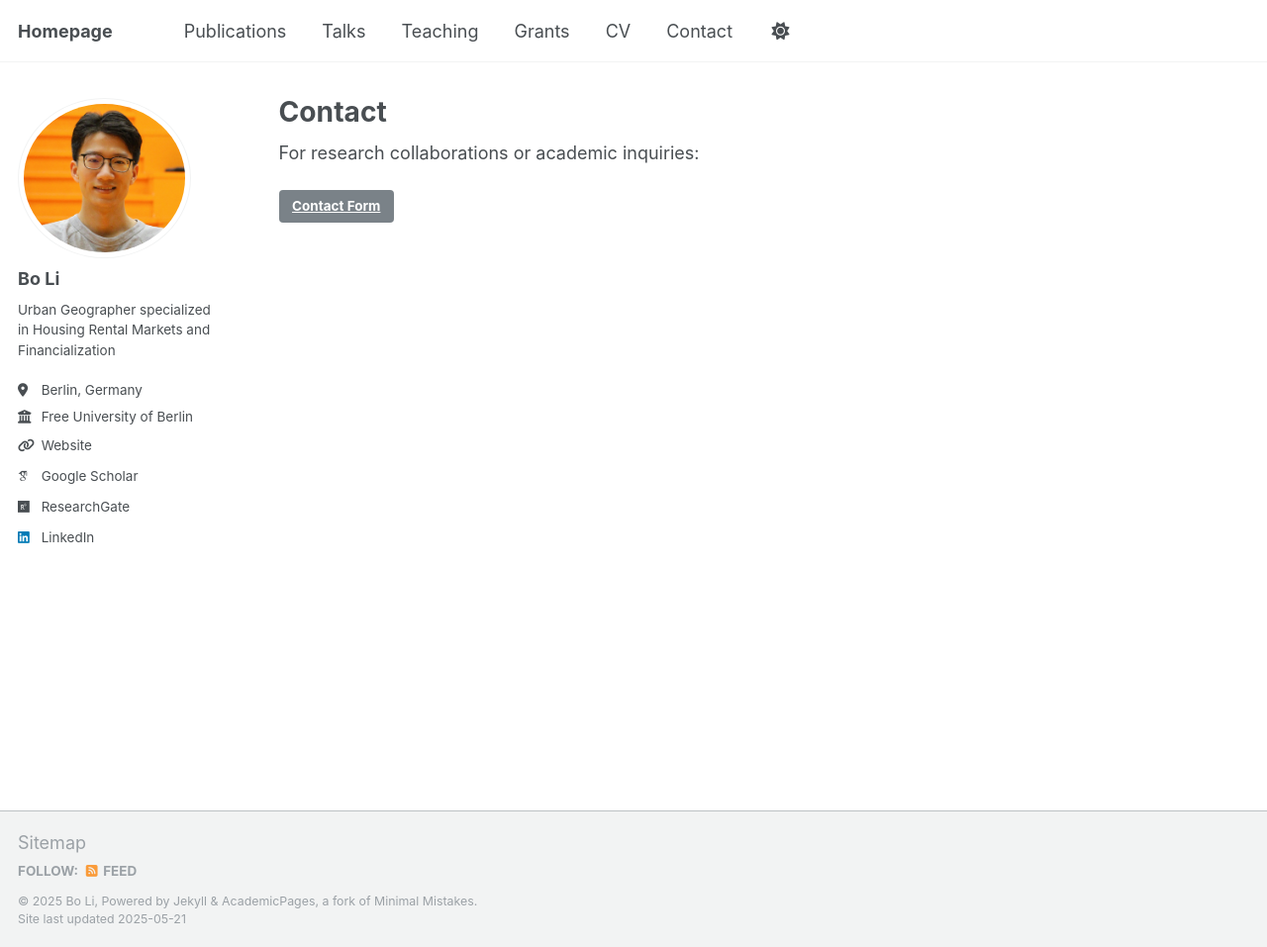
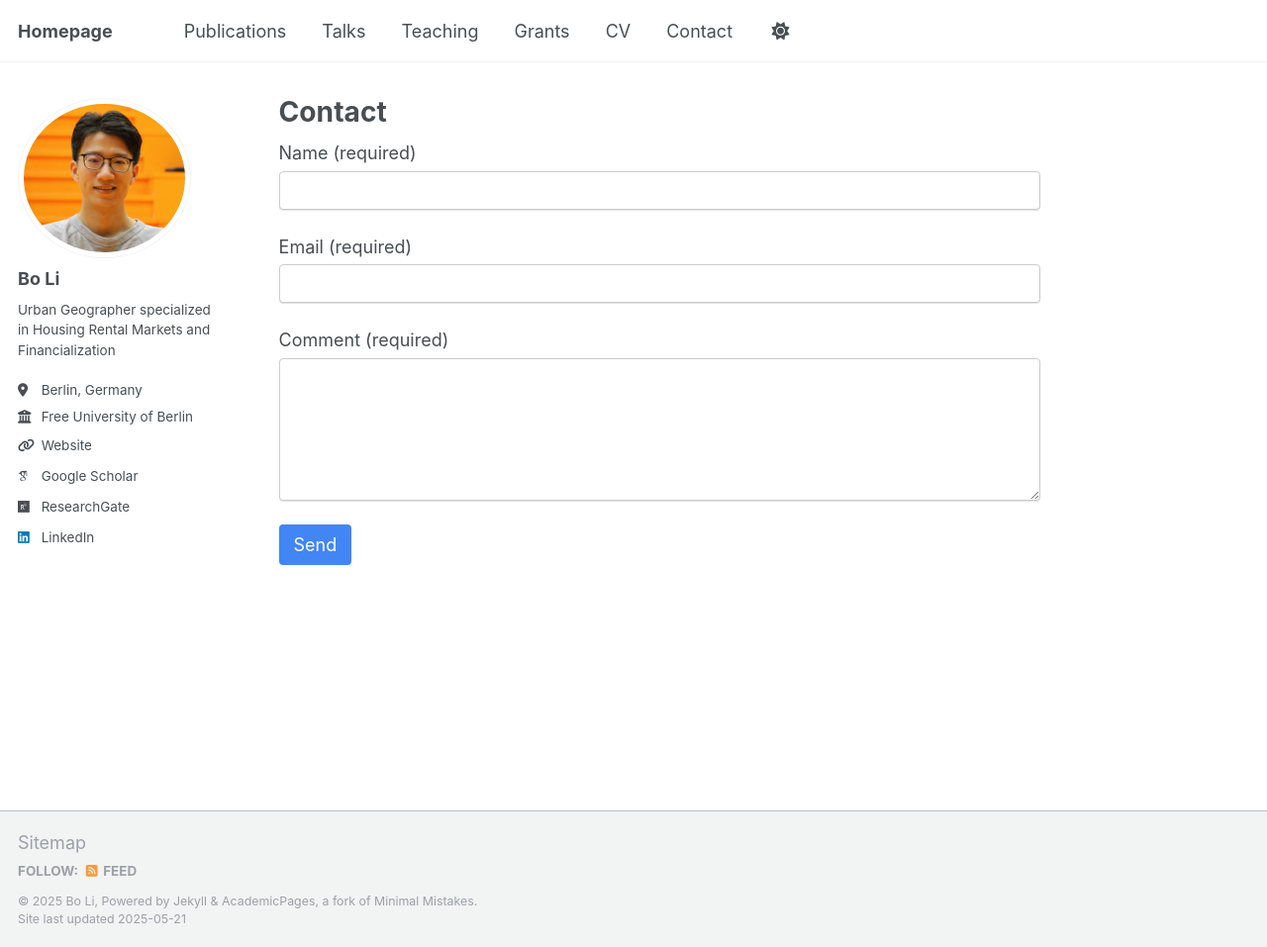
Before and after one commit to housingforall/housingforall.github.io, a Jekyll site: the page built from _pages/contact.md, in a window 1280 px wide and 957 px high. Shown: the whole window at 99% size. Built offline with Jekyll 4.4.1, drawn with Linux system fonts in a browser that asks for light colours; some web fonts are replaced.

Commit message:
Update contact.md

```diff
--- a/_pages/contact.md
+++ b/_pages/contact.md
@@ -5,6 +5,21 @@ permalink: /contact/
 author_profile: true
 ---
 
-For research collaborations or academic inquiries:
+<form action="https://formspree.io/f/mblobvde" method="POST">
+  <div style="margin-bottom: 15px;">
+    <label for="name">Name (required)</label><br>
+    <input type="text" id="name" name="name" required style="width: 100%; padding: 8px; border: 1px solid #ccc; border-radius: 4px;">
+  </div>
 
-<a href="https://www.spaceship.com/domains/whois/contact/?d=bo-li.org" class="btn btn--primary">Contact Form</a>
+  <div style="margin-bottom: 15px;">
+    <label for="email">Email (required)</label><br>
+    <input type="email" id="email" name="email" required style="width: 100%; padding: 8px; border: 1px solid #ccc; border-radius: 4px;">
+  </div>
+
+  <div style="margin-bottom: 15px;">
+    <label for="message">Comment (required)</label><br>
+    <textarea id="message" name="message" rows="6" required style="width: 100%; padding: 8px; border: 1px solid #ccc; border-radius: 4px;"></textarea>
+  </div>
+
+  <button type="submit" style="background-color: #4285f4; color: white; padding: 10px 15px; border: none; border-radius: 4px; cursor: pointer;">Send</button>
+</form>
```
